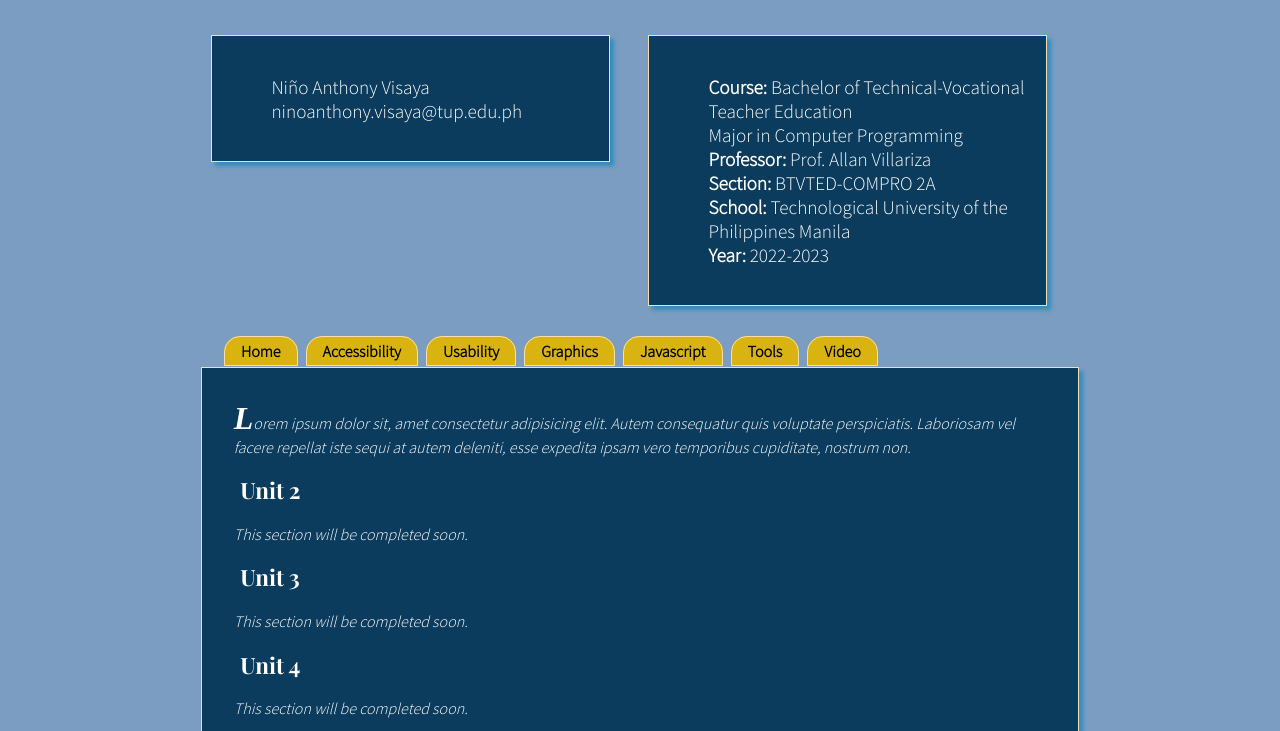
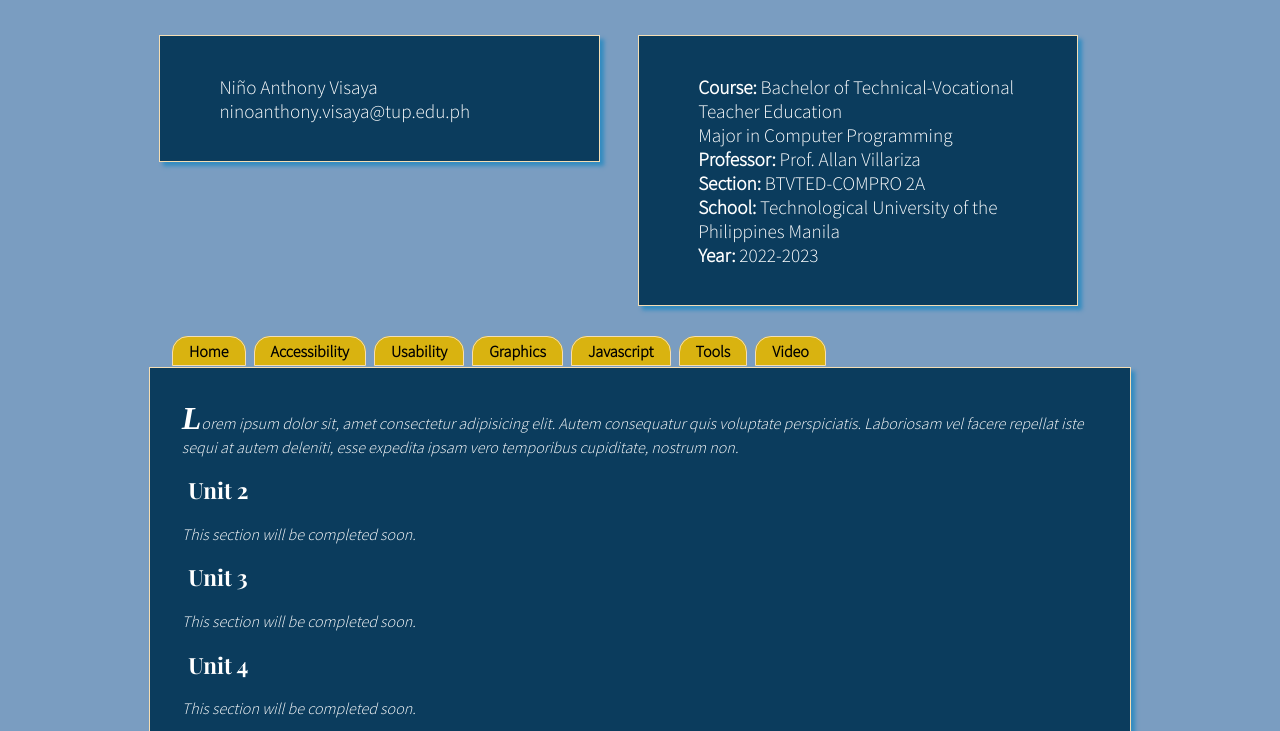
Before and after one commit to AnthonySheesh/Portfolio_NinoAnthonyVisaya, a plain HTML site: page index.html in a window 1280 px wide. Shown: the part 472-1203 px from the top of the page. Drawn offline with Linux system fonts and the light colour scheme.

Commit message:
Portfolio_NinoAnthonyVisaya

```diff
--- a/styles/mystyle.css
+++ b/styles/mystyle.css
@@ -18,7 +18,7 @@ body{
     width: 70%;
 	margin: 0 auto;
 	color: #FFFFFF;
-	width: 70%;
+	width: 1000px;
 	min-width: 720px;
     background-color: #7A9DC1;
 }
```
Also changed, not shown: 1 other file.
